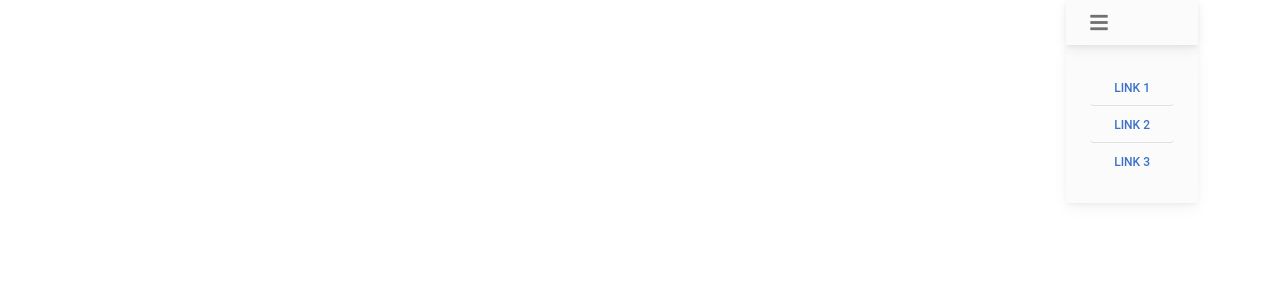
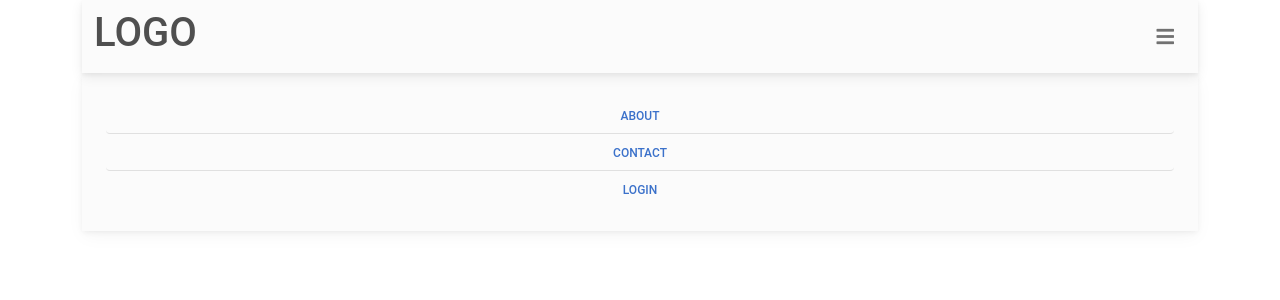
Before and after one commit to rdwhitley/VINA, a React app: page / in a window 1280 px wide. Both pictures are taken after a click on the button "Toggle navigation". Shown: the top 300 px of the page. Built offline with nearby package versions, Linux system fonts and the light colour scheme.

Commit message:
Logo placehodler added

```diff
--- a/src/hamburgerMenuPage/hamburgerMenuPage.js
+++ b/src/hamburgerMenuPage/hamburgerMenuPage.js
@@ -24,10 +24,11 @@ class hamburgerMenuPage extends Component {
 
   render() {
     return (
-        <div>
-        <nav className="navbar navbar-light bg-light">
+        <div data-mdb-right="true" style={{width: "100vw"}}>
+        <nav className="navbar navbar-light bg-light" data-mdb-right="true">
   <div className="container-fluid">
-    <button className="navbar-toggler" type="button" data-mdb-toggle="collapse"
+    <h1>LOGO</h1>
+    <button className="navbar-toggler ms-auto" type="button" data-mdb-toggle="collapse"
       data-mdb-target="#navbarToggleExternalContent" aria-controls="navbarToggleExternalContent"
       aria-expanded="false" aria-label="Toggle navigation">
       <i className="fas fa-bars"></i>
@@ -36,9 +37,9 @@ class hamburgerMenuPage extends Component {
 </nav>
 <div className="collapse" id="navbarToggleExternalContent">
   <div className="bg-light shadow-3 p-4">
-    <button className="btn btn-link btn-block border-bottom m-0">Link 1</button>
-    <button className="btn btn-link btn-block border-bottom m-0">Link 2</button>
-    <button className="btn btn-link btn-block m-0">Link 3</button>
+    <button className="btn btn-link btn-block border-bottom m-0">About</button>
+    <button className="btn btn-link btn-block border-bottom m-0">Contact</button>
+    <button className="btn btn-link btn-block m-0">Login</button>
   </div>
 </div>
 </div>
```
